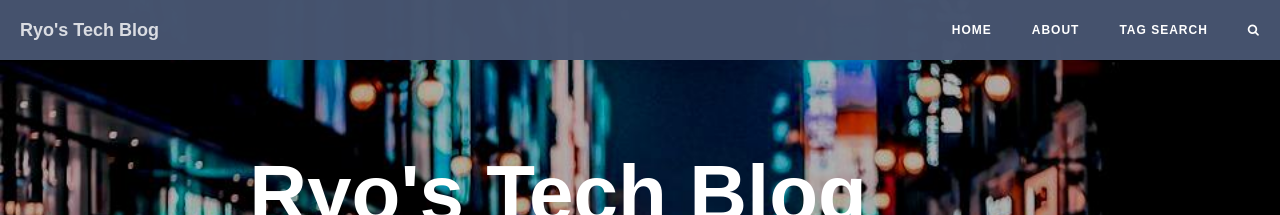
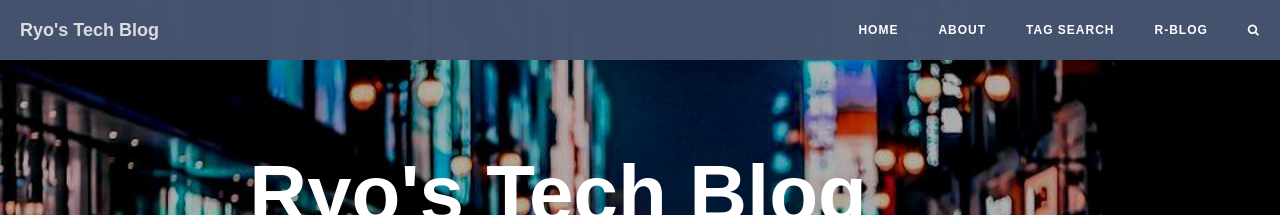
Before and after one commit to RyoNakagami/RyoNakagami.github.io, a Jekyll site: the page built from index.html, in a window 1280 px wide. Shown: the top 215 px of the page. Built offline with Jekyll 4.4.1, drawn with Linux system fonts in a browser that asks for light colours; the list of posts is cut into pages by our own code; comment, search, counter and statistics services are not loaded.

Commit message:
DEV: add R-blog ref at nav.html

```diff
--- a/_includes/nav.html
+++ b/_includes/nav.html
@@ -30,6 +30,9 @@
                         </li>
                         {% endif %}
                         {% endfor %}
+                        <li>
+                            <a href="https://rpractice2024.github.io/">R-Blog</a>
+                        </li>
                         <!--about fa-search see https://stackoverflow.com/questions/41950677/how-to-make-my-search-icon-fixed-->
                         <link href="https://maxcdn.bootstrapcdn.com/font-awesome/4.7.0/css/font-awesome.min.css" rel="stylesheet"/>
                         <li class="search-icon">
```
